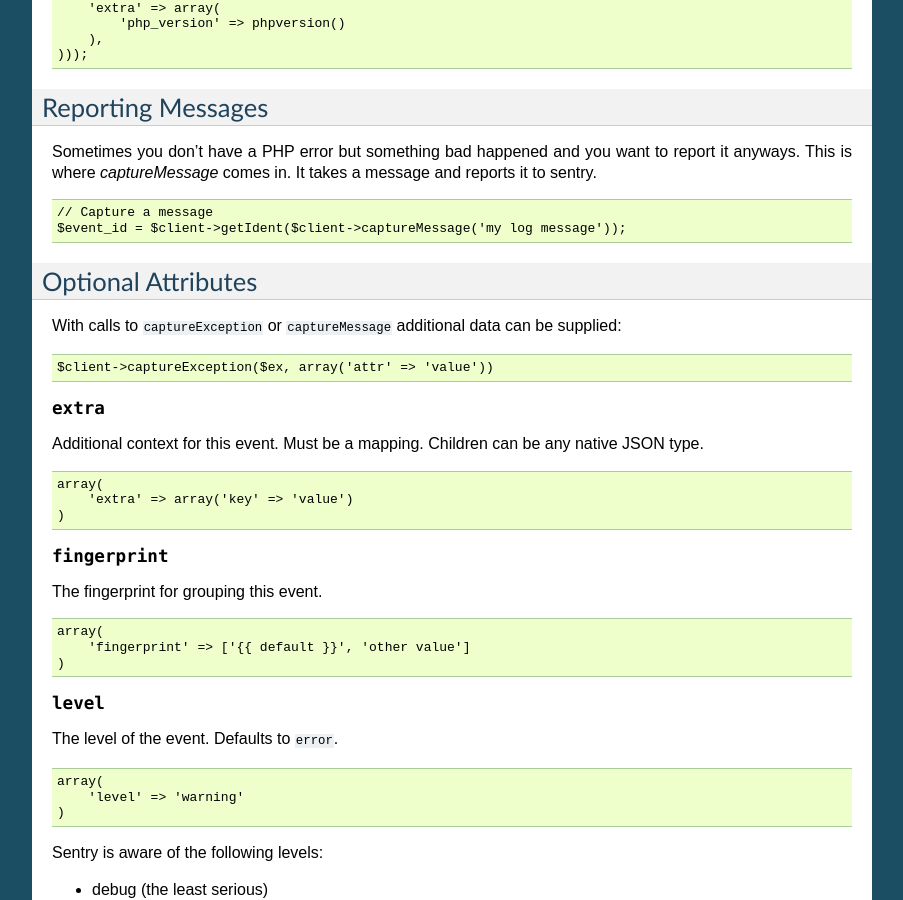
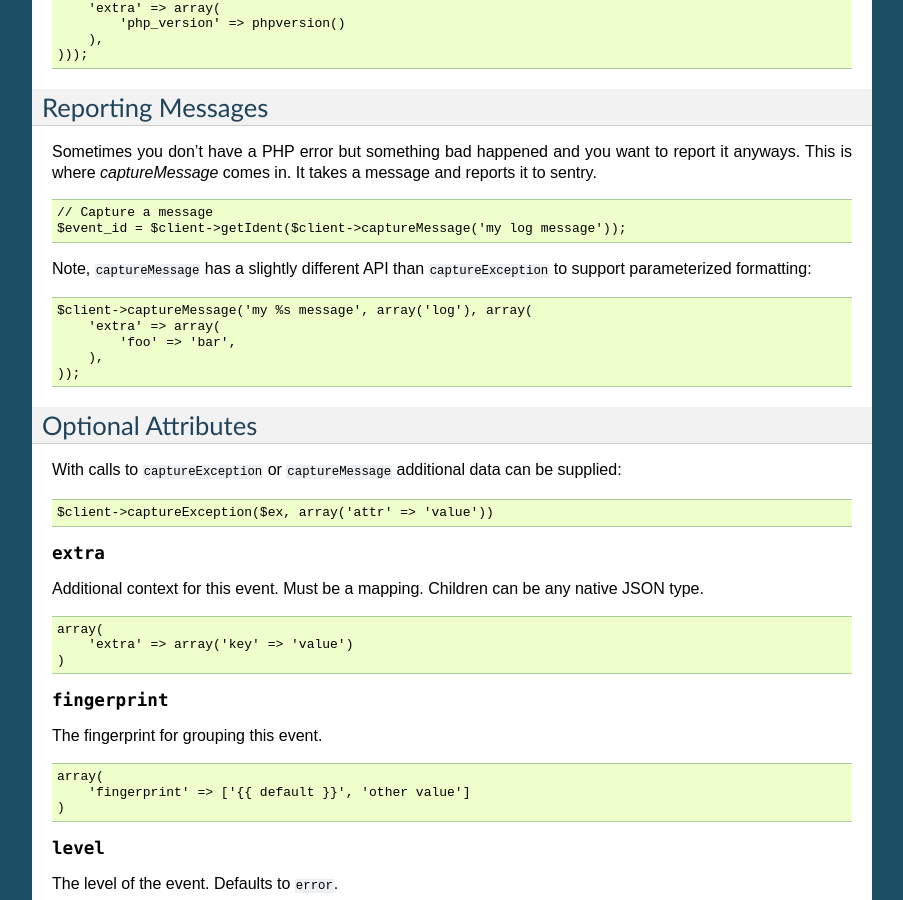
Before and after one commit to getsentry/sentry-php, a Sphinx documentation site: the page built from docs/usage.rst, in a window 1280 px wide and 900 px high, scrolled down 690 px. Shown: the whole window, without its empty margins (198-1101 px from the left). Built offline with Sphinx 7.4.7, drawn with Linux system fonts in a browser that asks for light colours; the version number could not be read and is left out.

Commit message:
Clarify API on captureMessage (refs GH-300)

```diff
--- a/docs/usage.rst
+++ b/docs/usage.rst
@@ -57,6 +57,17 @@
 
     // Capture a message
     $event_id = $client->getIdent($client->captureMessage('my log message'));
+
+Note, ``captureMessage`` has a slightly different API than ``captureException`` to support
+parameterized formatting:
+
+.. code-block:: php
+
+    $client->captureMessage('my %s message', array('log'), array(
+        'extra' => array(
+            'foo' => 'bar',
+        ),
+    ));
 
 Optional Attributes
 -------------------
```
